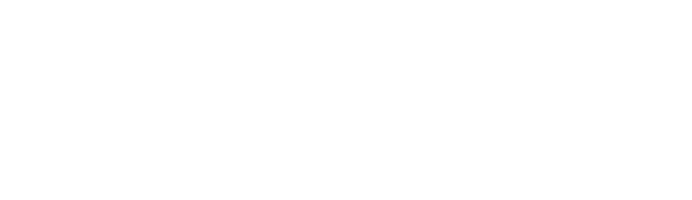
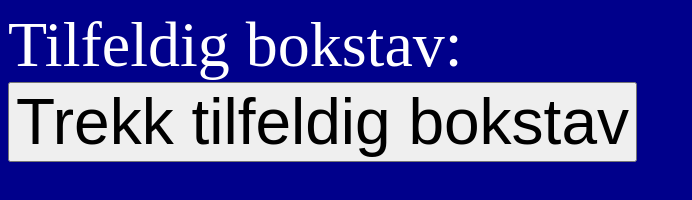
Before and after one commit to terjekol/Rappkjefta, a plain HTML site: page index.html in a window 1280 px wide. Shown: the whole page, without its empty margins (0-692 px from the left). Drawn offline with Linux system fonts and the light colour scheme.

Commit message:
Update index.html

```diff
--- a/index.html
+++ b/index.html
@@ -4,8 +4,46 @@
 <head>
     <meta charset="utf-8" />
     <title></title>
+    <style>
+        body {
+            background-color: darkblue;
+            color: white;
+            font-size: 400%;
+        }
+
+        button{
+            font-size: inherit;
+        }
+    </style>
 </head>
 <body>
 
+    <div id="content"></div>
+
+    <script>
+        let model = {
+            letters: 'ABCDEFGHIJKLMNOPQRSTUVWXYZÆØÅ',
+            currentLetter: null
+        };
+
+        show();
+        function show() {
+            document.getElementById('content').innerHTML = `
+                <div>
+                    Tilfeldig bokstav: ${model.currentLetter || ''}
+                </div>
+
+                <div>
+                    <button onclick="randomLetter()">Trekk tilfeldig bokstav</button>
+                </div>
+                `;
+        }
+
+        function randomLetter() {
+            let index = Math.floor(Math.random() * model.letters.length);
+            model.currentLetter = model.letters[index];
+            show();
+        }
+    </script>
 </body>
 </html>
```
